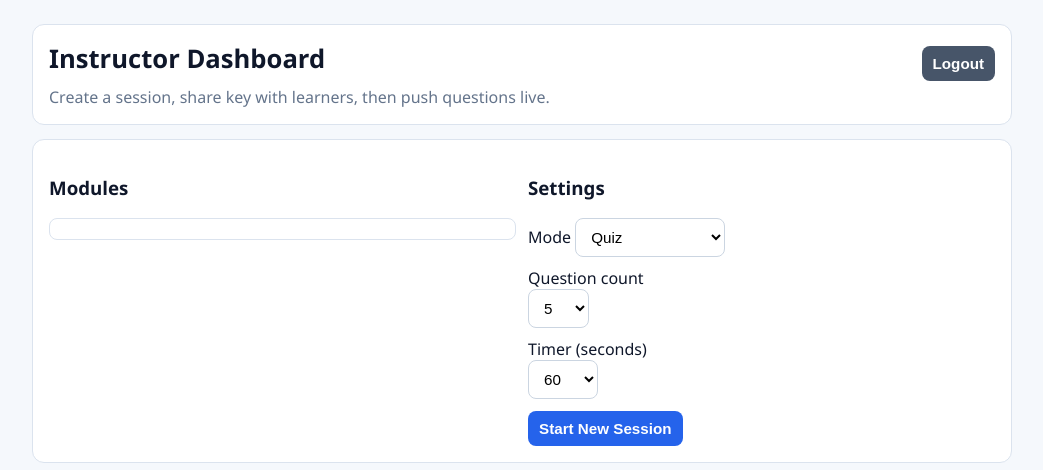
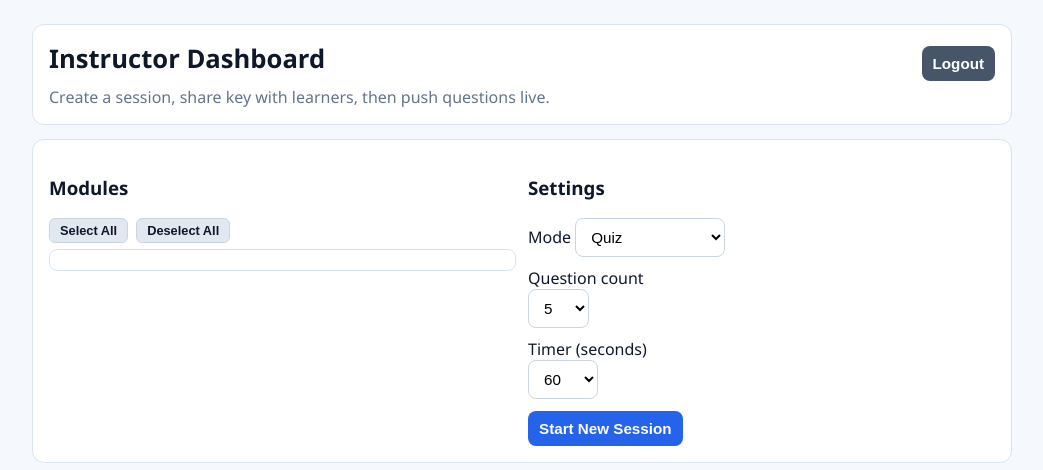
Before and after one commit to venjal/AIexams, a Flask app: template templates/instructor.html in a window 1280 px wide. Shown: the top 470 px of the page, without its empty margins (118-1161 px from the left). Run offline with Flask 3, Linux system fonts and the light colour scheme; the template is opened without the code that fills it: most values are stand-ins (such as "Sample title", 1, 10 or a date in 2020).

Commit message:
Module checkboxes start unchecked; add Select All / Deselect All buttons

```diff
--- a/templates/instructor.html
+++ b/templates/instructor.html
@@ -42,6 +42,10 @@
       <div class="controls">
         <div>
           <h3>Modules</h3>
+          <div style="margin-bottom:6px; display:flex; gap:8px;">
+            <button type="button" onclick="setAllModules(true)" style="font-size:0.8rem; padding:4px 10px; background:#e2e8f0; color:#0f172a; border:1px solid #cbd5e1; border-radius:6px; cursor:pointer; font-weight:600;">Select All</button>
+            <button type="button" onclick="setAllModules(false)" style="font-size:0.8rem; padding:4px 10px; background:#e2e8f0; color:#0f172a; border:1px solid #cbd5e1; border-radius:6px; cursor:pointer; font-weight:600;">Deselect All</button>
+          </div>
           <div class="modules" id="moduleList"></div>
         </div>
         <div>
@@ -121,9 +125,13 @@
       modules.forEach((m, idx) => {
         const id = `mod-${idx + 1}`;
         const row = document.createElement('label');
-        row.innerHTML = `<input type="checkbox" value="${idx + 1}" checked id="${id}"> ${m.title}`;
+        row.innerHTML = `<input type="checkbox" value="${idx + 1}" id="${id}"> ${m.title}`;
         moduleList.appendChild(row);
       });
+    }
+
+    function setAllModules(checked) {
+      moduleList.querySelectorAll('input[type="checkbox"]').forEach(cb => cb.checked = checked);
     }
 
     function selectedModuleIds() {
@@ -131,9 +139,14 @@
     }
 
     async function startSession() {
+      const selectedMods = selectedModuleIds();
+      if (!selectedMods.length) {
+        alert('Select at least one module before starting a session.');
+        return;
+      }
       const payload = {
         mode: document.getElementById('mode').value,
-        modules: selectedModuleIds(),
+        modules: selectedMods,
         question_count: Number(document.getElementById('questionCount').value),
         timer_seconds: Number(document.getElementById('timerSeconds').value),
       };
```
